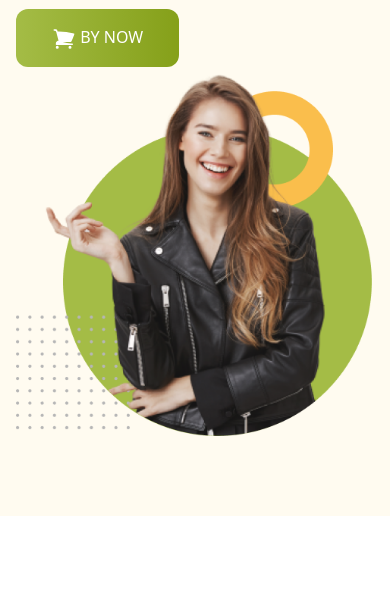
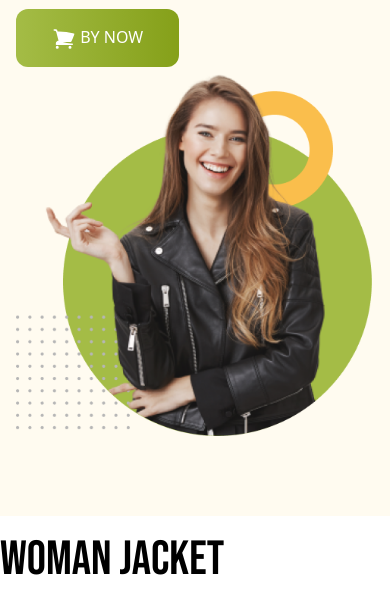
Before and after one commit to Md-Badhon-Sheikh/penguin-fashion-with-tailwind, a plain HTML site: page index.html in a window 390 px wide. Shown: the part 359-963 px from the top of the page. Before the commit the page ends 875 px from the top, so only its background shows below. Drawn offline with nearby package versions, Linux system fonts and the light colour scheme.

```diff
--- a/index.html
+++ b/index.html
@@ -46,8 +46,10 @@
             </div>
         </div>
     </header>
-    <main>
-
+    <main class="max-w-7xl mx-auto">
+        <section class="py-5">
+            <h3 class="text-5xl font-bebas">W0Man Jacket</h3>
+        </section>
     </main>
     <footer>
 
```
